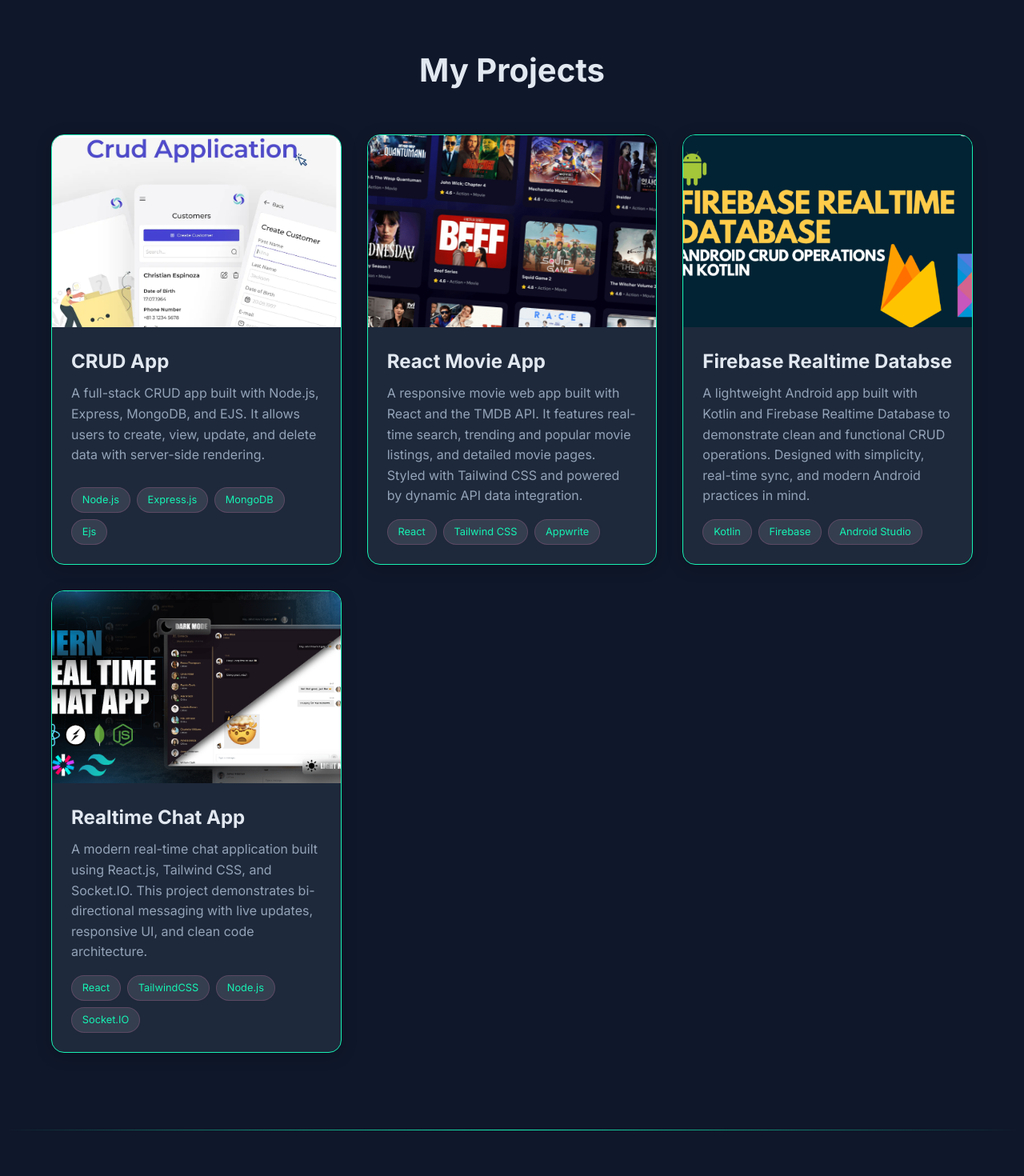
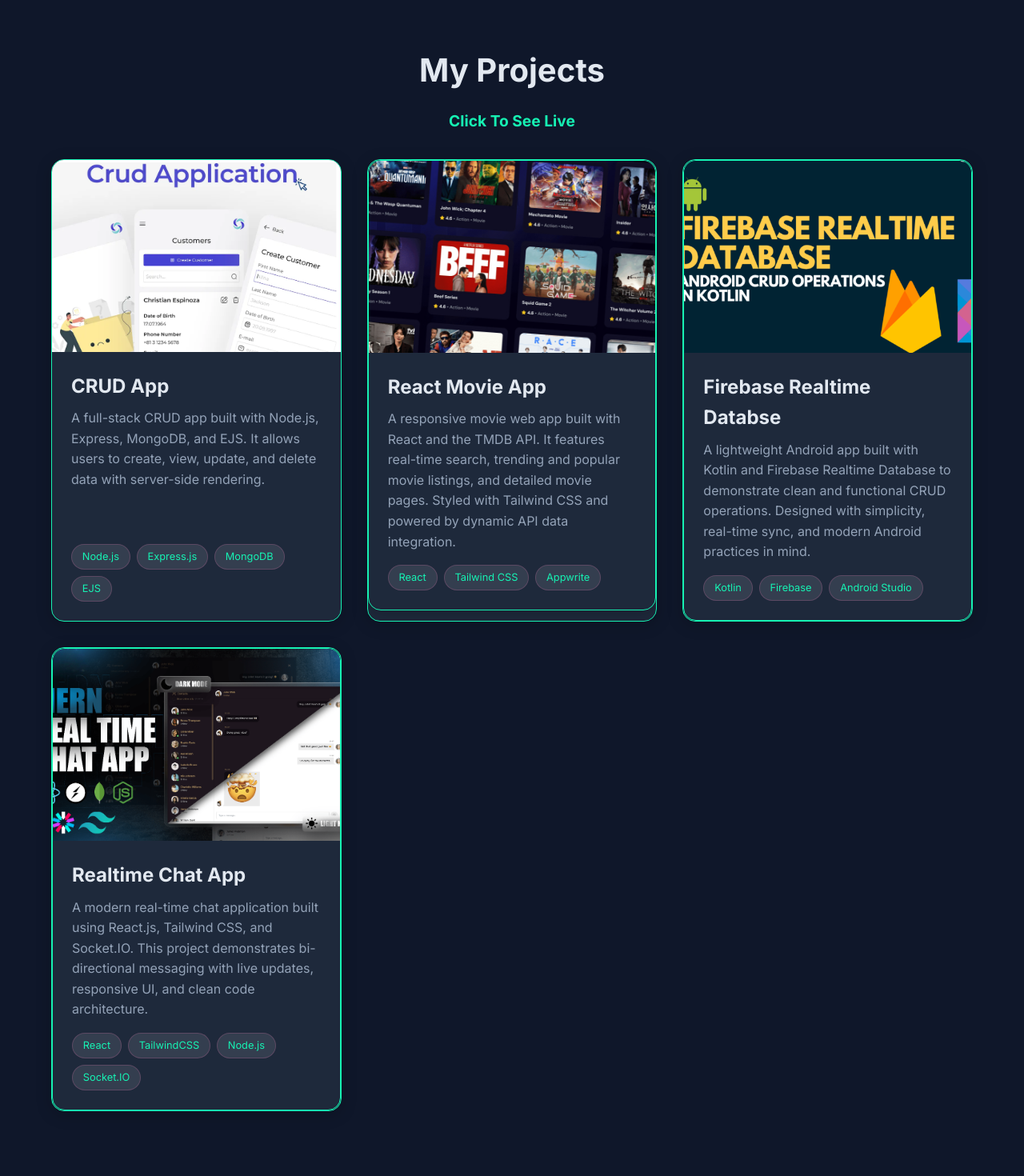
Before and after one commit to Uzairimam03/uzair-imam-portfolio, a React (Vite) app: page / in a window 1280 px wide. Shown: the part 840-2310 px from the top of the page at 80% size. Built offline with nearby package versions, Linux system fonts and the light colour scheme; no server answers.

Commit message:
Projects live functionality added

```diff
--- a/src/App.css
+++ b/src/App.css
@@ -334,6 +334,11 @@
 
 /* Projects Sections */
 
+
+.project-card {
+  text-decoration: none;
+}
+
 .projects {
   padding: 6rem 5%;
   background-color: var(--background);
@@ -343,8 +348,20 @@
 .projects h2 {
   text-align: center;
   font-size: 2.5rem;
-  margin-bottom: 3rem;
+  margin-bottom: 1rem;
 }
+.h3 {
+  text-align: center;
+  font-size: 1.2rem;
+  margin-bottom: 2rem;
+  color: #16f2b3;
+
+}
+
+.p{
+  font-size: 1.1rem;
+}
+
 
 .project-grid {
   display: grid;
--- a/src/App.jsx
+++ b/src/App.jsx
@@ -23,7 +23,7 @@
     <Contact/>
 
     <>
-    <p>
+    <p className="p">
   &copy; Developed Portfolio By:{' '}
   <span style={{ color: ' #16f2b3', fontWeight: 'bold' }}>Muhammad Uzair Imam</span>
 </p>
--- a/src/components/Projects.jsx
+++ b/src/components/Projects.jsx
@@ -32,6 +32,17 @@
       >
         My Projects
       </motion.h2>
+
+           <motion.h3
+        variants={fadeInUp}
+        initial="initial"
+        whileInView="animate"
+        className="h3"
+        viewport={{ once: true }}
+      >
+        Click To See Live
+      </motion.h3>
+
       <motion.div
         className="project-grid"
         variants={staggerContainer}
@@ -39,8 +50,11 @@
         whileInView="animate"
         viewport={{ once: true }}
       >
-        <motion.div
-          className="project-card"
+        <motion.a
+          href="https://crudapp-production-f446.up.railway.app/"
+          target="_blank"
+          rel="noopener noreferrer"
+          className="project-card block cursor-pointer no-underline"
           variants={fadeInUp}
           whileHover={{ y: -10, transition: { duration: 0.2 } }}
         >
@@ -49,7 +63,7 @@
             style={{ backgroundImage: "url('/projects/crud_app.png')" }}
             whileHover={{ scale: 1.05, transition: { duration: 0.2 } }}
           />
-          <h3> CRUD App</h3>
+          <h3>CRUD App</h3>
           <p>
             A full-stack CRUD app built with Node.js, Express, MongoDB, and EJS.
             It allows users to create, view, update, and delete data with
@@ -59,10 +73,18 @@
             <span>Node.js</span>
             <span>Express.js</span>
             <span>MongoDB</span>
-            <span>Ejs</span>
+            <span>EJS</span>
           </div>
-        </motion.div>
+        </motion.a>
 
+        <motion.a
+          href="https://tmdb-movieapp-react.netlify.app/"
+          target="_blank"
+          rel="noopener noreferrer"
+          className="project-card block cursor-pointer no-underline"
+          variants={fadeInUp}
+          whileHover={{ y: -10, transition: { duration: 0.2 } }}
+        >
           <motion.div
             className="project-card"
             variants={fadeInUp}
@@ -79,8 +101,8 @@
             <h3>React Movie App</h3>
             <p>
               A responsive movie web app built with React and the TMDB API. It
-            features real-time search, trending and popular movie listings, and
-            detailed movie pages. Styled with Tailwind CSS and powered by
+              features real-time search, trending and popular movie listings,
+              and detailed movie pages. Styled with Tailwind CSS and powered by
               dynamic API data integration.
             </p>
             <div className="project-tech">
@@ -89,18 +111,24 @@
               <span>Appwrite</span>
             </div>
           </motion.div>
+        </motion.a>
 
+        <motion.a
+          href="https://github.com/Uzairimam03/Kotlin_Firebase_CRUD"
+          target="_blank"
+          rel="noopener noreferrer"
+          className="project-card block cursor-pointer no-underline"
+          variants={fadeInUp}
+          whileHover={{ y: -10, transition: { duration: 0.2 } }}
+        >
           <motion.div
-
             className="project-card"
             variants={fadeInUp}
             whileHover={{ y: -10, transition: { duration: 0.2 } }}
           >
             <motion.div
               className="project-image"
-
               style={{
-
                 backgroundImage: "url('/projects/Firebase-kotlin.png')",
               }}
               whileHover={{ scale: 1.05 }}
@@ -108,7 +136,10 @@
             />
             <h3>Firebase Realtime Databse</h3>
             <p>
-          A lightweight Android app built with Kotlin and Firebase Realtime Database to demonstrate clean and functional CRUD operations. Designed with simplicity, real-time sync, and modern Android practices in mind.
+              A lightweight Android app built with Kotlin and Firebase Realtime
+              Database to demonstrate clean and functional CRUD operations.
+              Designed with simplicity, real-time sync, and modern Android
+              practices in mind.
             </p>
             <div className="project-tech">
               <span>Kotlin</span>
@@ -116,10 +147,15 @@
               <span>Android Studio</span>
             </div>
           </motion.div>
-
-
-
-
+        </motion.a>
+        <motion.a
+          href="https://realtime-chat-app-rtww.onrender.com/"
+          target="_blank"
+          rel="noopener noreferrer"
+          className="project-card block cursor-pointer no-underline"
+          variants={fadeInUp}
+          whileHover={{ y: -10, transition: { duration: 0.2 } }}
+        >
           <motion.div
             className="project-card"
             variants={fadeInUp}
@@ -135,7 +171,10 @@
             />
             <h3>Realtime Chat App</h3>
             <p>
-          A modern real-time chat application built using React.js, Tailwind CSS, and Socket.IO. This project demonstrates bi-directional messaging with live updates, responsive UI, and clean code architecture.
+              A modern real-time chat application built using React.js, Tailwind
+              CSS, and Socket.IO. This project demonstrates bi-directional
+              messaging with live updates, responsive UI, and clean code
+              architecture.
             </p>
             <div className="project-tech">
               <span>React</span>
@@ -144,11 +183,8 @@
               <span>Socket.IO</span>
             </div>
           </motion.div>
-
-
+        </motion.a>
       </motion.div>
-
-
     </motion.section>
   );
 };
```
Lines whose indentation alone changed are shown as unchanged.
